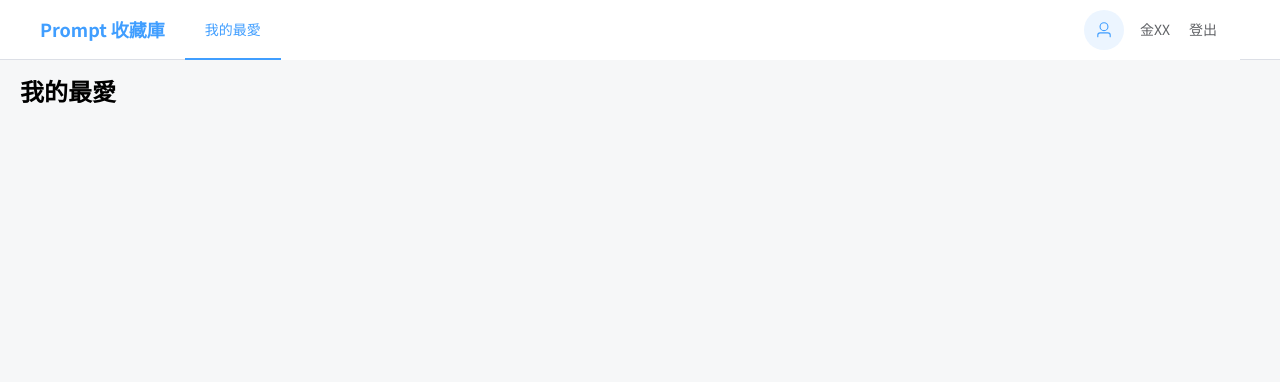
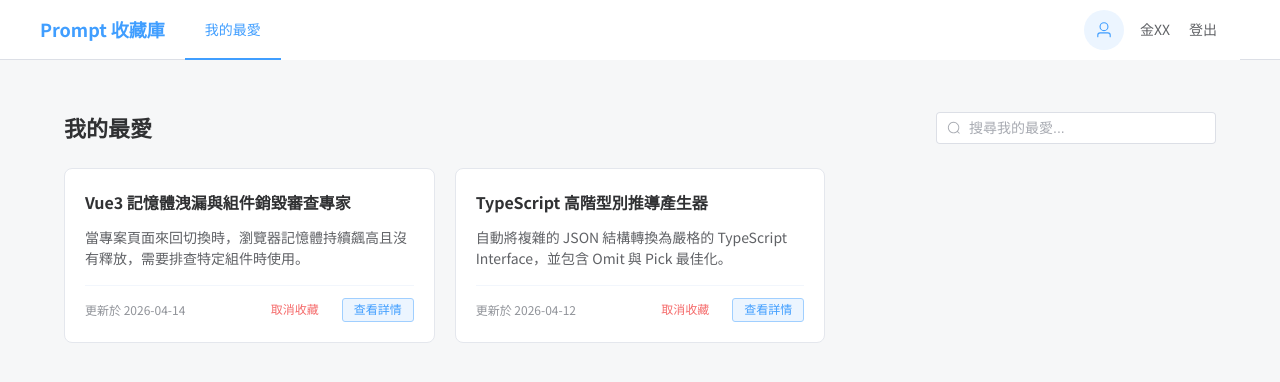
Before and after one commit to vdiefn/prompts-and-skills-collection, a Vue app: page /my-favorite in a window 1280 px wide. Shown: the top 382 px of the page. Built offline with nearby package versions, Linux system fonts and the light colour scheme.

Commit message:
feat: add my-favorite page

```diff
--- a/src/views/front/MyFavorite.vue
+++ b/src/views/front/MyFavorite.vue
@@ -1,3 +1,212 @@
+<script setup>
+import { ref, onMounted, computed } from 'vue'
+import { Search } from '@element-plus/icons-vue'
+import { ElMessage } from 'element-plus'
+// import { reqMyFavorites, reqRemoveFavorite } from '@/api'
+
+import DialogSkillDetail from '@/components/dialogSkillDetail.vue'
+const dialogSkillDetailRef = ref(null)
+
+// 響應式變數
+const keyword = ref('')
+const favoriteList = ref([])
+const loading = ref(false)
+
+const filteredList = computed(() => {
+  const str = keyword.value.trim().toLowerCase()
+  if(str.length === 0){
+    return favoriteList.value
+  }
+  return favoriteList.value.filter(item => {
+    return item.title.toLowerCase().includes(str)
+  })
+})
+
+const fetchFavorites = async () => {
+  loading.value = true
+  const params = {}
+  if (keyword.value) params.keyword = keyword.value.trim()
+
+  try {
+    // const res = await reqMyFavorites(params)
+    // favoriteList.value = res.data
+
+    // 模擬後端回傳的已收藏資料
+    favoriteList.value = [
+      {
+        id: 1,
+        title: "Vue3 記憶體洩漏與組件銷毀審查專家",
+        description: "當專案頁面來回切換時，瀏覽器記憶體持續飆高且沒有釋放，需要排查特定組件時使用。",
+        updatedAt: "2026-04-14"
+      },
+      {
+        id: 2,
+        title: "TypeScript 高階型別推導產生器",
+        description: "自動將複雜的 JSON 結構轉換為嚴格的 TypeScript Interface，並包含 Omit 與 Pick 最佳化。",
+        updatedAt: "2026-04-12"
+      }
+    ]
+  } catch (error) {
+    ElMessage.error('載入最愛列表失敗')
+  } finally {
+    loading.value = false
+  }
+}
+
+const handleRemoveFavorite = async (id) => {
+  try {
+    // await reqRemoveFavorite(id)
+    ElMessage.success('已取消收藏')
+
+    favoriteList.value = favoriteList.value.filter(item => item.id !== id)
+  } catch (error) {
+    ElMessage.error('取消收藏失敗')
+  }
+}
+
+const handleViewDetail = (id) => {
+  dialogSkillDetailRef.value?.open(id)
+}
+
+const handleFavoriteSync = (data) => {
+  if (data.isFavorite === false) {
+    favoriteList.value = favoriteList.value.filter(item => item.id !== data.id)
+  }
+}
+
+onMounted(() => {
+  fetchFavorites()
+})
+</script>
 <template>
-  <h2>我的最愛</h2>
+  <div class="favorite-page">
+    <div class="page-header">
+      <h2 class="page-title">我的最愛</h2>
+
+      <el-input
+        v-model="keyword"
+        placeholder="搜尋我的最愛..."
+        :prefix-icon="Search"
+        clearable
+        style="width: 280px;"
+        @input="fetchFavorites"
+        @clear="fetchFavorites"
+      />
+    </div>
+
+    <div v-if="loading && favoriteList.length === 0" class="loading-box" v-loading="true" />
+
+    <div v-else-if="favoriteList.length > 0" class="favorite-grid">
+      <el-card
+        v-for="item in favoriteList"
+        :key="item.id"
+        class="prompt-card"
+        shadow="hover"
+      >
+        <h4 class="card-title el-ellipsis">{{ item.title }}</h4>
+        <p class="card-description">{{ item.description }}</p>
+
+        <div class="card-footer">
+          <span class="date-text">更新於 {{ item.updatedAt }}</span>
+          <div class="actions">
+            <el-button type="danger" link size="small" @click="handleRemoveFavorite(item.id)">
+              取消收藏
+            </el-button>
+            <el-button type="primary" size="small" plain @click="handleViewDetail(item.id)">
+              查看詳情
+            </el-button>
+          </div>
+        </div>
+      </el-card>
+    </div>
+
+    <el-empty
+      v-else
+      :description="keyword ? '找不到符合關鍵字的收藏' : '目前還沒有任何收藏喔'"
+      class="empty-box"
+    />
+
+    <DialogSkillDetail
+      ref="dialogSkillDetailRef"
+      @favorite-change="handleFavoriteSync"
+    />
+  </div>
 </template>
+<style scoped>
+.favorite-page {
+  max-width: 1200px;
+  margin: 0 auto;
+  padding: 32px 24px;
+  box-sizing: border-box;
+}
+
+.page-header {
+  display: flex;
+  justify-content: space-between;
+  align-items: center;
+  margin-bottom: 24px;
+}
+
+.page-title {
+  font-size: 22px;
+  font-weight: 600;
+  color: #303133;
+  margin: 0;
+}
+
+.favorite-grid {
+  display: grid;
+  grid-template-columns: repeat(auto-fill, minmax(280px, 1fr));
+  gap: 20px;
+}
+
+.prompt-card {
+  border: 1px solid #e4e7ed;
+  border-radius: 8px;
+}
+
+.card-title {
+  font-size: 16px;
+  font-weight: 600;
+  margin: 0 0 12px 0;
+  color: #303133;
+  overflow: hidden;
+  text-overflow: ellipsis;
+  line-height: 26px;
+  white-space: nowrap;
+}
+
+.card-description {
+  font-size: 14px;
+  color: #606266;
+  line-height: 1.5;
+  height: 42px; /* 固定的兩行高度 */
+  margin: 0 0 16px 0;
+  overflow: hidden;
+}
+
+.card-footer {
+  display: flex;
+  justify-content: space-between;
+  align-items: center;
+  border-top: 1px solid #f2f6fc;
+  padding-top: 12px;
+}
+
+.date-text {
+  font-size: 12px;
+  color: #909399;
+}
+
+.actions {
+  display: flex;
+  gap: 8px;
+}
+
+.loading-box {
+  height: 300px;
+}
+.empty-box {
+  padding: 60px 0;
+}
+</style>
```
